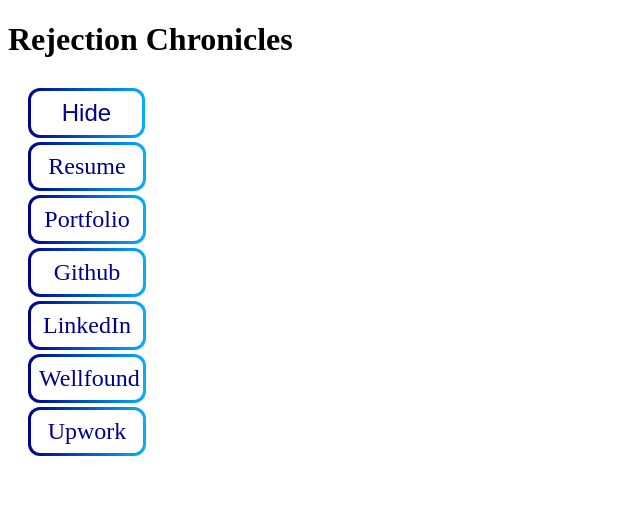
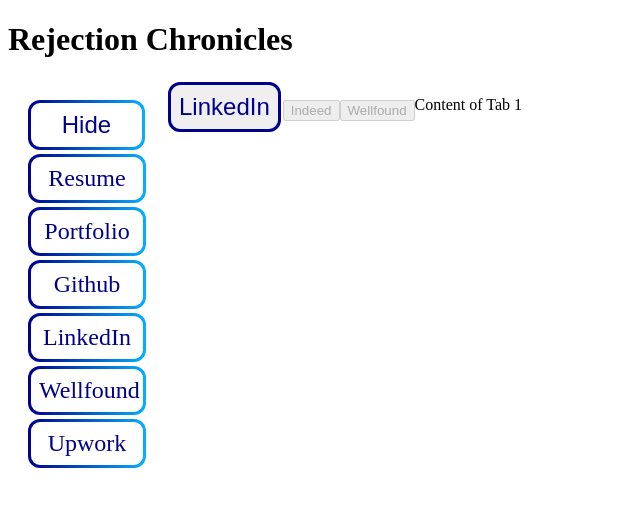
Before and after one commit to jpatterson933/job-search-chronicles, a React (Create React App) app: page / in a window 1280 px wide. Shown: the top 506 px of the page, without its empty margins (0-640 px from the left). Built offline with nearby package versions, Linux system fonts and the light colour scheme.

Commit message:
1. Nav componenet, container set up and now appears on landing page. 2. State created for Nav to display different tabs. 3. Styling added to slight match aside, but styling needs a lot of work. The next step is to created the content that will be rendered when the nav button is clicked

```diff
--- /dev/null
+++ b/src/components/Nav/index.css
@@ -0,0 +1,14 @@
+.nav-link {
+    margin: 2px;
+    font-size: 24px;
+    padding: 8px;
+    text-align: center;
+    color: darkblue;
+    border: 3px solid darkblue;
+    border-radius: 12px;
+    cursor: pointer;
+}
+
+.nav-link:hover {
+    /* background: black; */
+}
--- /dev/null
+++ b/src/components/Nav/index.js
@@ -0,0 +1,25 @@
+import React, { useState } from "react";
+import { Button } from "../Button";
+import './index.css';
+
+export const Nav = () => {
+    // here we set index to 0 which is linked in
+    const [activeTab, setActiveTab] = useState(0);
+    // on clicke that will set the index to the active tab and update the dom
+    const handleTabClick = (index) => {
+        setActiveTab(index);
+    };
+
+    return (
+        <>
+            <nav className="tab-nav">
+                <Button onClick={() => handleTabClick(0)} className={activeTab === 0 ? 'nav-link active' : 'nav-link'}>LinkedIn</Button>
+                <button onClick={() => handleTabClick(1)} className={activeTab === 1 ? 'active' : ''} disabled>Indeed</button>
+                <button onClick={() => handleTabClick(2)} className={activeTab === 2 ? 'active' : ''} disabled>Wellfound</button>
+            </nav>
+            {activeTab === 0 && <p>Content of Tab 1</p>}
+            {/* {activeTab === 1 && <p>Content of Tab 2</p>} */}
+            {/* {activeTab === 2 && <p>Content of Tab 3</p>} */}
+        </>
+    );
+}
--- a/src/views/containers.js
+++ b/src/views/containers.js
@@ -1,4 +1,6 @@
 import React from "react";
 import { AsideBar } from "../components/Aside";
+import { Nav } from "../components/Nav";
 
 export const AsideContainer = () => { return <AsideBar /> }
+export const NavContainer = () => { return <Nav /> }
--- a/src/views/index.css
+++ b/src/views/index.css
@@ -1 +1,6 @@
 /* Holds styling for containers.js and landing.js  */
+
+#content {
+    display: flex;
+    flex-direction: row;
+}
--- a/src/views/landing.js
+++ b/src/views/landing.js
@@ -1,8 +1,13 @@
 import React from "react";
-import { AsideContainer } from "./containers";
+import './index.css';
+import { AsideContainer, NavContainer } from "./containers";
 
 export const LandingPage = () => {
     return (
-        <AsideContainer />
+        // we are doing flex with the direction being a row for the header elements
+        <header id="content">
+            <AsideContainer />
+            <NavContainer />
+        </header>
     )
 }
```
Also changed, not shown: 1 other file (tests, documents, lock files or other folders).
